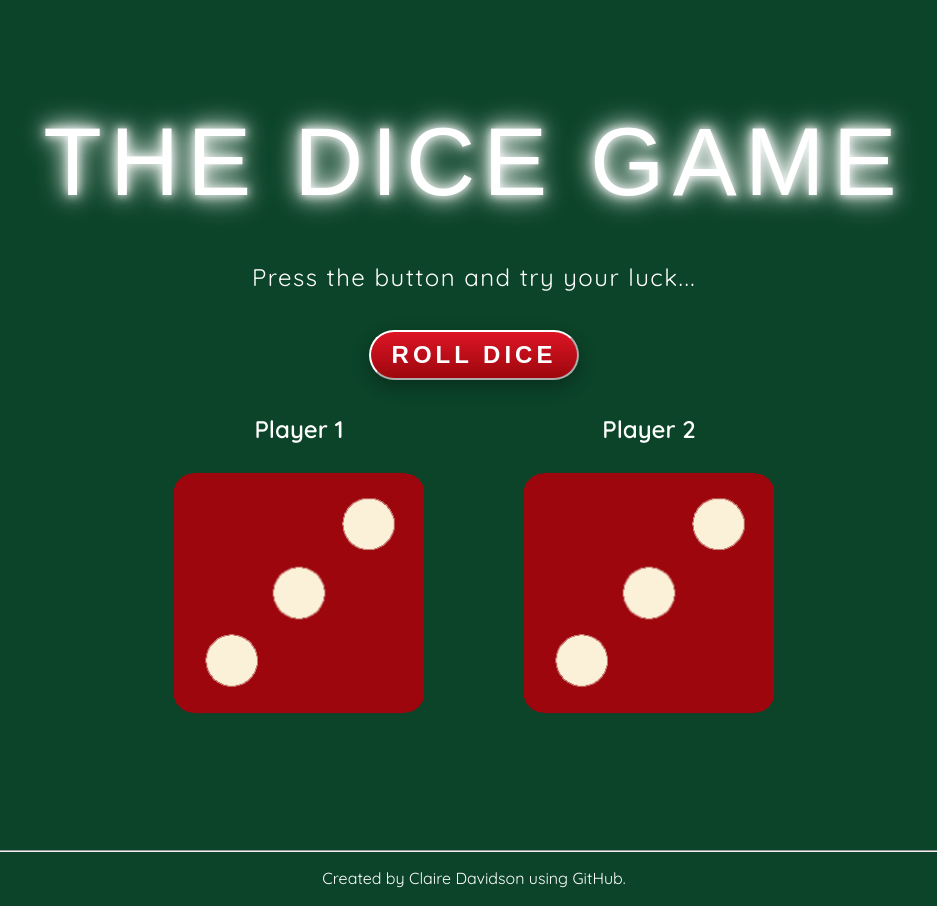
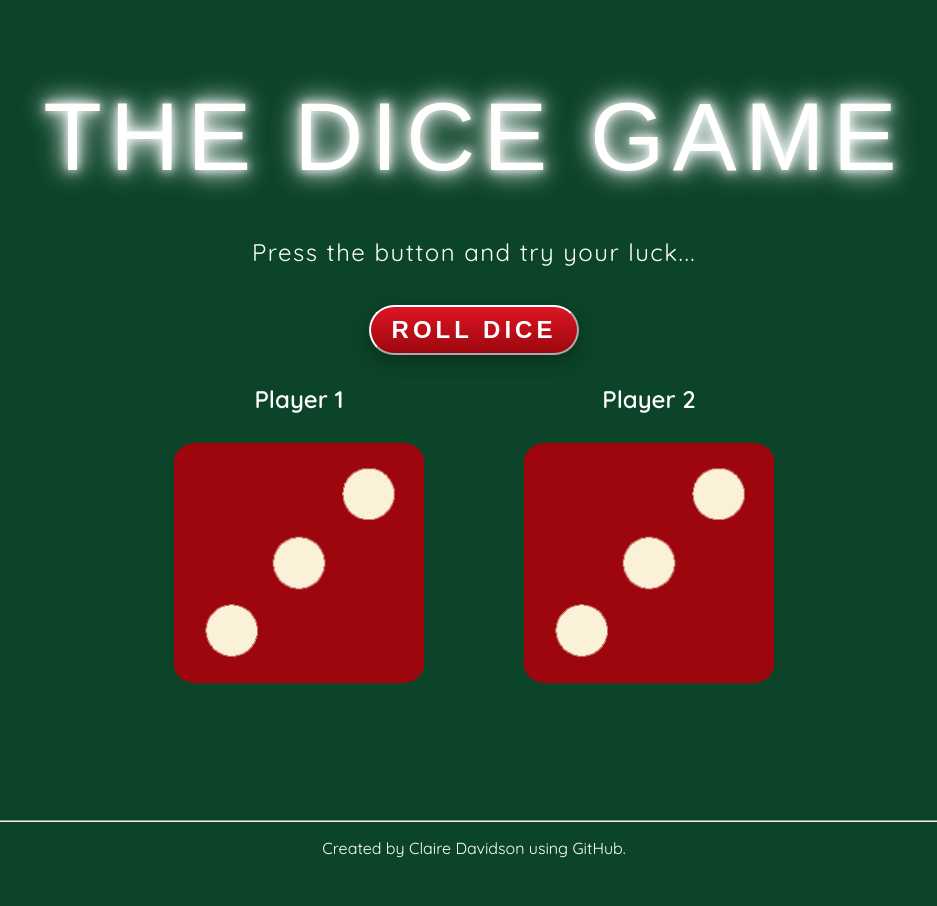
Before and after one commit to ClaireDavidson/dice-game, a plain HTML site: page index.html in a window 1280 px wide. Shown: the whole page, without its empty margins (166-1103 px from the left). After the commit the page ends 876 px from the top, so only its background shows below. Drawn offline with Linux system fonts and the light colour scheme; a web font is replaced by a local one.

Commit message:
Update dice-game-style-sheet.css

```diff
--- a/dice-game-style-sheet.css
+++ b/dice-game-style-sheet.css
@@ -17,8 +17,8 @@ html {
 }
 
 .dice-game {
-    padding-top: 35px;
-    padding-bottom: 10px;
+    padding-top: 10px;
+    padding-bottom: 5px;
 }
 
 h1 {
@@ -99,4 +99,5 @@ footer {
     font-family: "Quicksand", sans-serif;
     padding-bottom: 10px;
     margin-top: -10px;
+
 }
```
